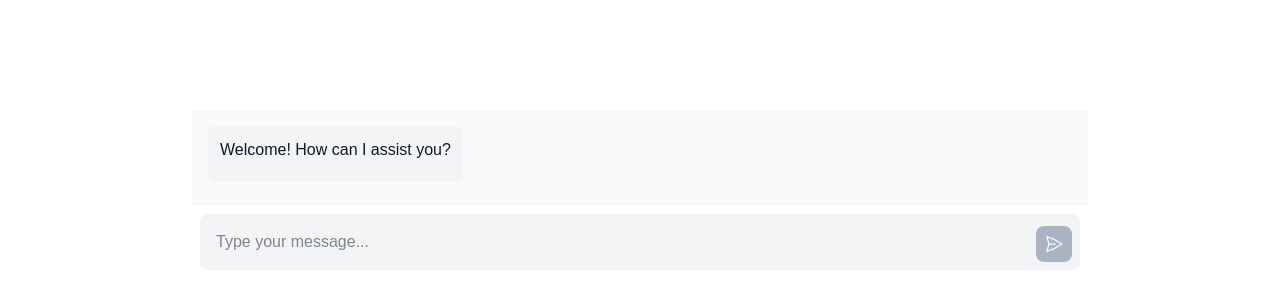
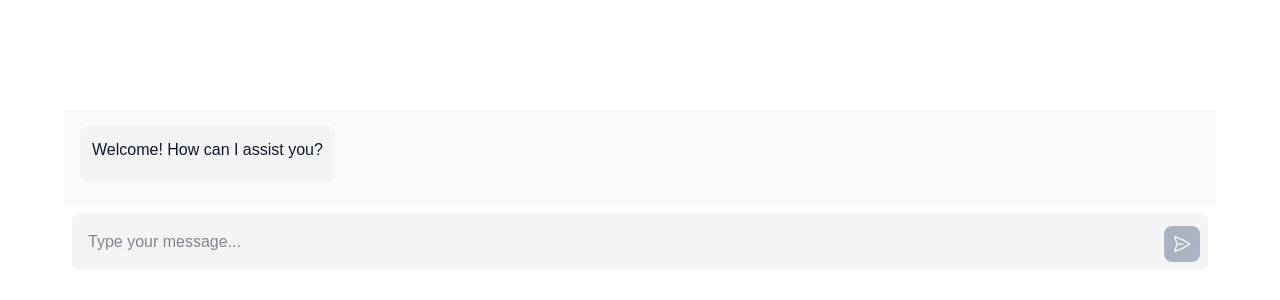
Before and after one commit to allanbrewer/mcp-agent, a Next.js app in the folder mcp-agent-app/: page / in a window 1280 px wide. Shown: the part 206-506 px from the top of the page. Built offline with nearby package versions, Linux system fonts and the light colour scheme.

Commit message:
small style cahnges

```diff
--- a/mcp-agent-app/src/components/ChatInterface.tsx
+++ b/mcp-agent-app/src/components/ChatInterface.tsx
@@ -53,7 +53,7 @@ const ChatInterface: React.FC = () => {
     };
 
     return (
-        <div className="flex flex-col w-full max-w-4xl my-8 bg-gray-50 dark:bg-gray-900">
+        <div className="flex flex-col w-full max-w-6xl my-8 bg-gray-50 dark:bg-slate-900">
             {/* Message display area */}
             <div className="flex flex-col items-center flex-grow overflow-y-auto p-4 space-y-4"> {/* Added flex flex-col items-center */}
                 {messages.map((msg, index) => (
--- a/mcp-agent-app/src/components/Message.tsx
+++ b/mcp-agent-app/src/components/Message.tsx
@@ -37,7 +37,7 @@ const Message: React.FC<MessageProps> = ({ sender, text }) => {
         li: ({ node, ...props }: any) => <li className="mb-1" {...props} />,
 
         // Code Blocks: Keep previous styling
-        pre: ({ node, ...props }: any) => <pre className="bg-gray-200 dark:bg-gray-900 p-3 rounded my-2 overflow-x-auto text-sm font-mono text-gray-800 dark:text-gray-200" {...props} />,
+        pre: ({ node, ...props }: any) => <pre className="bg-gray-200 dark:bg-gray-900 p-3 rounded my-2 whitespace-pre-wrap break-words text-sm font-mono text-gray-800 dark:text-gray-200" {...props} />,
         code: ({ node, inline, className, children, ...props }: any) => {
             const match = /language-(\w+)/.exec(className || '');
             return !inline ? (
@@ -45,7 +45,7 @@ const Message: React.FC<MessageProps> = ({ sender, text }) => {
                     {children}
                 </code>
             ) : (
-                <code className={`text-sm font-mono bg-gray-200 dark:bg-gray-700 rounded px-1 py-0.5 ${className || ''}`} {...props}>
+                <code className={`inline text-sm font-mono bg-gray-200 dark:bg-gray-700 rounded px-1 py-0.5 ${className || ''}`} {...props}>
                     {children}
                 </code>
             );
```
